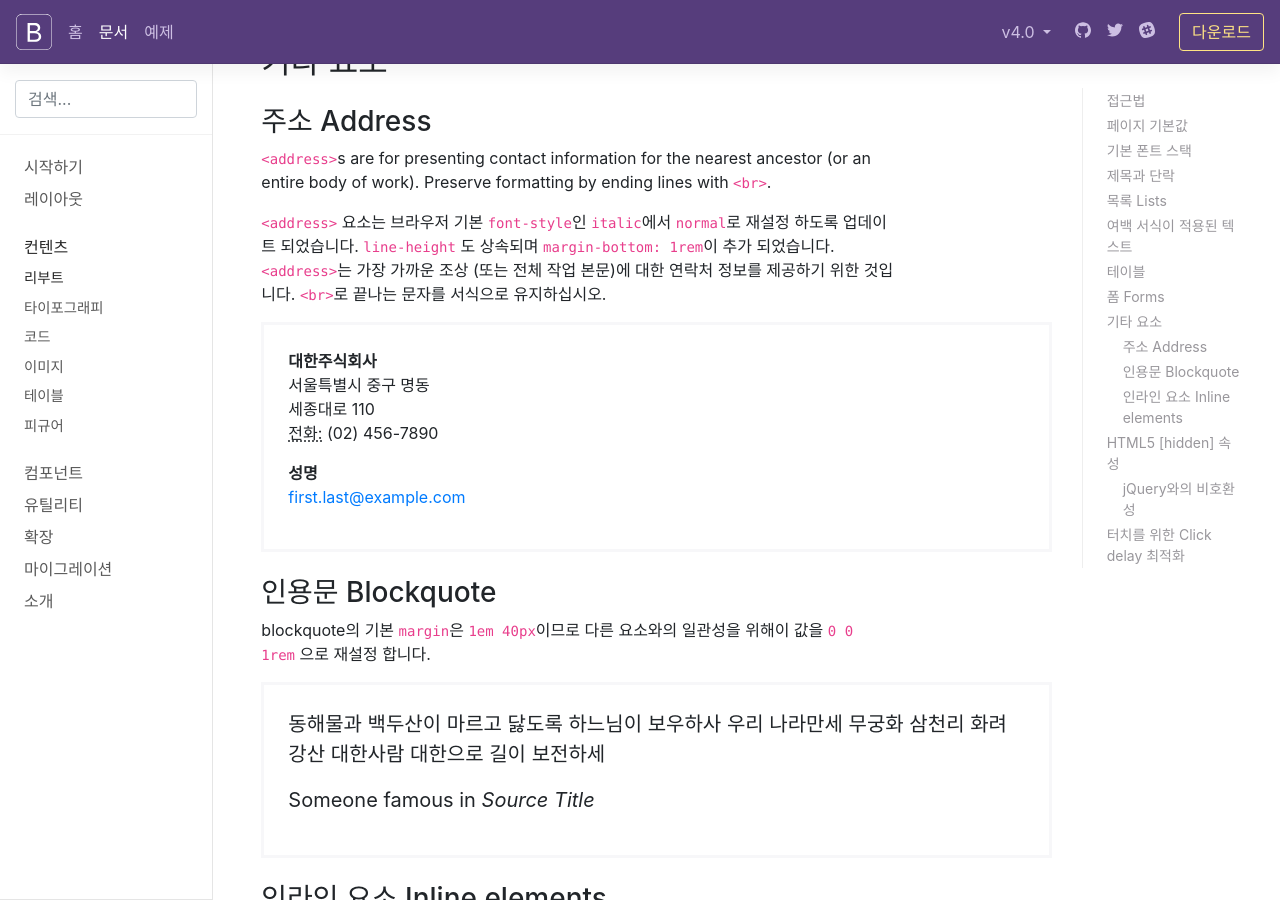
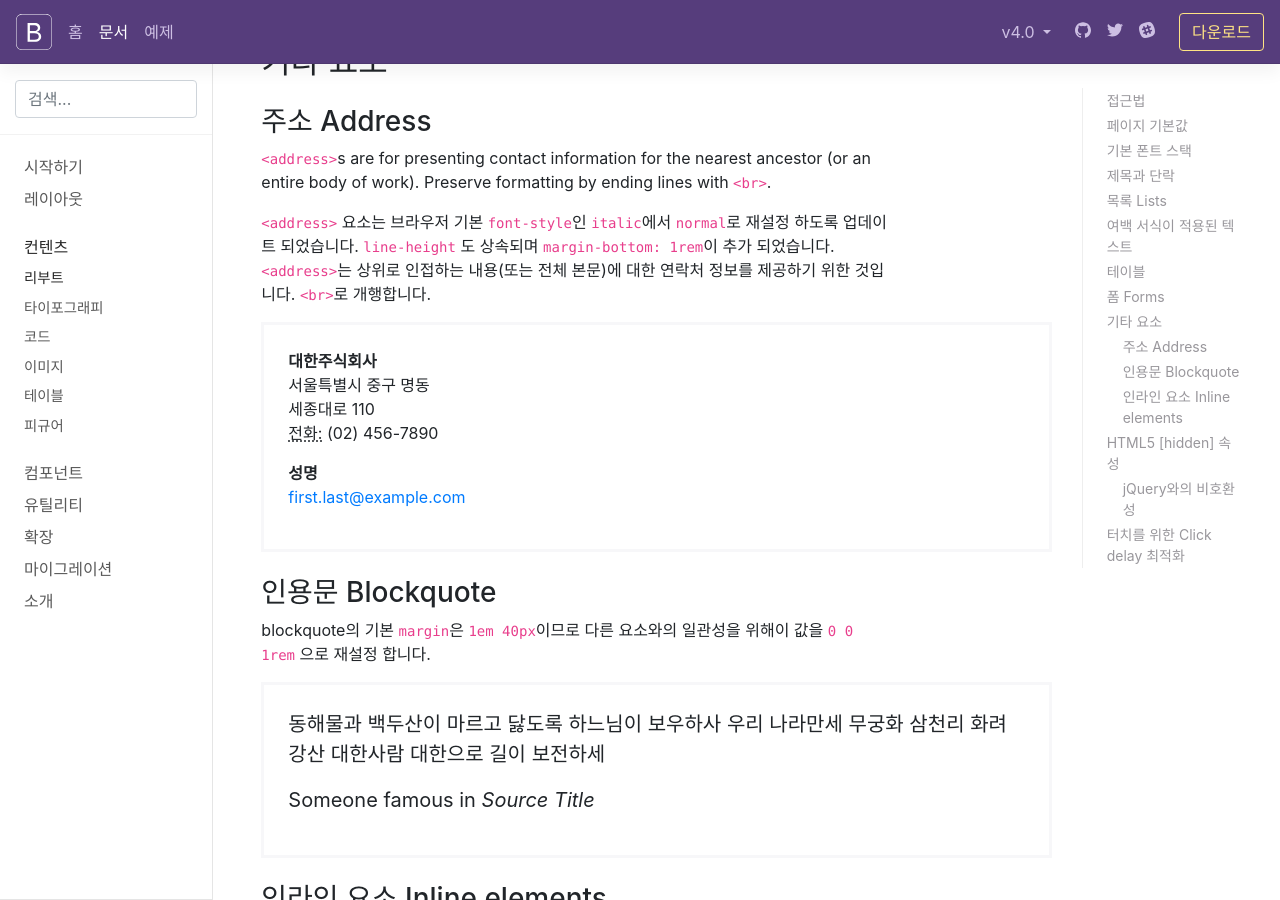
Before and after one commit to kimsQ/bs4-translation, a Jekyll site: the page built from docs/4.0/content/reboot.md, in a window 1280 px wide and 900 px high, scrolled down 5260 px. Built offline with Jekyll 4.4.1, drawn with Linux system fonts in a browser that asks for light colours; nearby versions of some CDN libraries; library files that are not in the unit come from our copies; comment, search, counter and statistics services are not loaded; the table of contents is made by our own code.

Commit message:
update docs

```diff
--- a/docs/4.0/content/reboot.md
+++ b/docs/4.0/content/reboot.md
@@ -301,7 +301,7 @@ $font-family-sans-serif:
 
  `<address>`s are for presenting contact information for the nearest ancestor (or an entire body of work). Preserve formatting by ending lines with `<br>`.
 
-`<address>` 요소는 브라우저 기본 `font-style`인 `italic`에서 `normal`로 재설정 하도록 업데이트 되었습니다. `line-height` 도 상속되며 `margin-bottom: 1rem`이 추가 되었습니다. `<address>`는 가장 가까운 조상 (또는 전체 작업 본문)에 대한 연락처 정보를 제공하기 위한 것입니다. `<br>`로 끝나는 문자를 서식으로 유지하십시오.
+`<address>` 요소는 브라우저 기본 `font-style`인 `italic`에서 `normal`로 재설정 하도록 업데이트 되었습니다. `line-height` 도 상속되며 `margin-bottom: 1rem`이 추가 되었습니다. `<address>`는 상위로 인접하는 내용(또는 전체 본문)에 대한 연락처 정보를 제공하기 위한 것입니다. `<br>`로 개행합니다.
 
 <div class="bd-example">
   <address>
```
